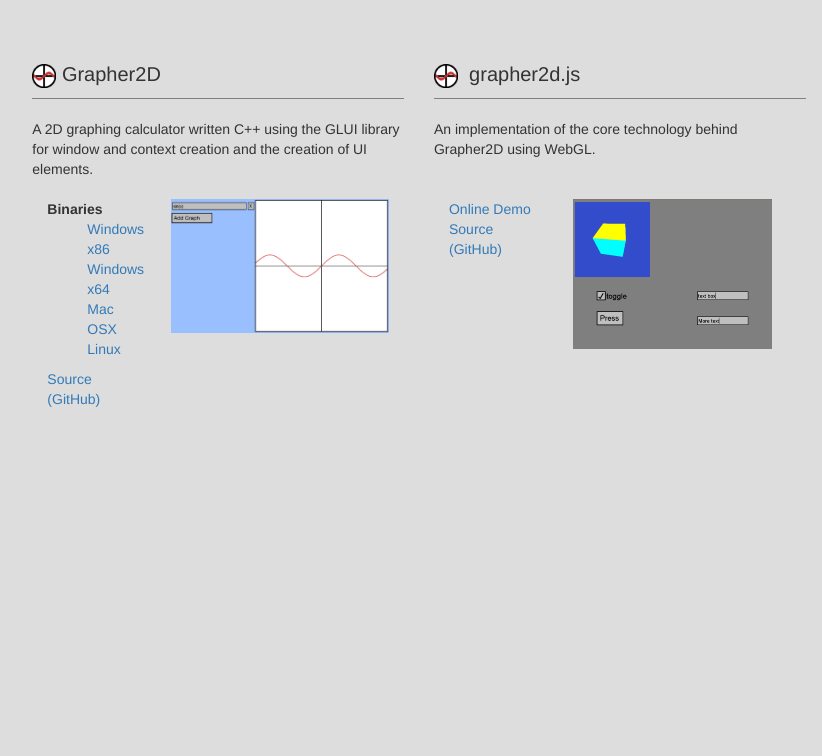
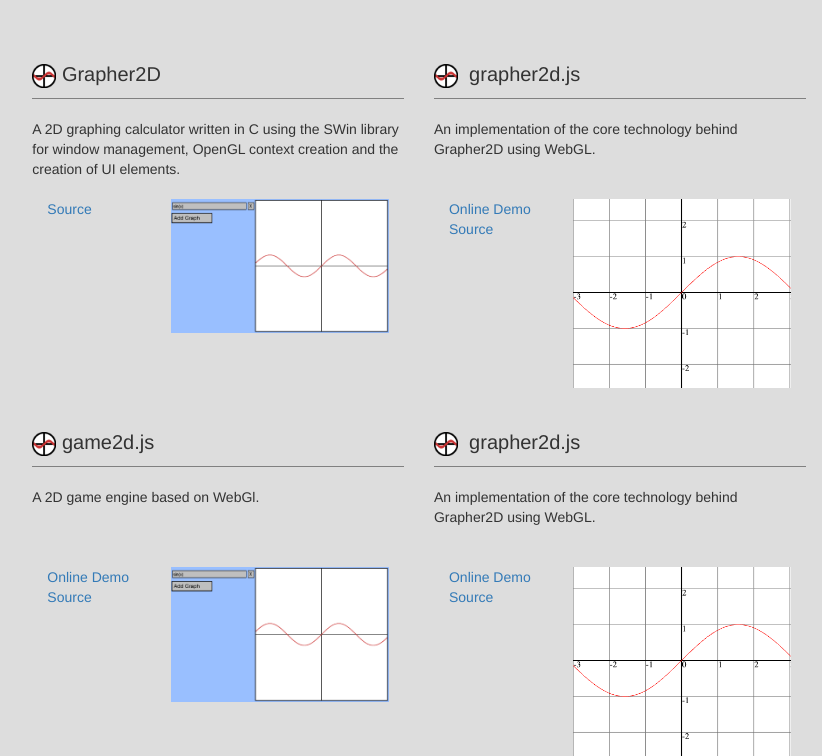
Before and after one commit to sharhar/sharhar.github.io, a PHP site: page /game2d.js/projects.html in a window 1280 px wide. Shown: the part 52-808 px from the top of the page, without its empty margins (221-1043 px from the left). Before the commit the page ends 459 px from the top, so only its background shows below. Run offline with PHP 8.4, Linux system fonts and the light colour scheme.

Commit message:
Added game2d.js

```diff
--- a/base.css
+++ b/base.css
@@ -37,7 +37,7 @@ ul li {
 	height: auto;
 
 	max-width: 100%;
-	max-height: 150px;
+	max-height: 100%;
 }
 
 #login {
--- a/projects.html
+++ b/projects.html
@@ -37,8 +37,9 @@
 				<div class="page-header custom-header" style="border-bottom: 1px solid gray">
 					<img src="images/Grapher2D_Icon.png" alt="" style="width: 24px; height: 24px;"></img>&nbsp;Grapher2D
 				</div>
-				<div style="margin-bottom: 20px; height: 60px">A 2D graphing calculator written C++ using the GLUI library for window and context creation and the creation of UI elements.</div>
+				<div style="margin-bottom: 20px; height: 60px">A 2D graphing calculator written in C using the SWin library for window management, OpenGL context creation and the creation of UI elements.</div>
 				<div class="col-md-4">
+					<!--
 					<strong>Binaries</strong><br>
 					<ul>
 						<li><a href="data/Grapher2D/Grapher2D_0.2.0_win_x86.zip"> Windows x86</a></li>
@@ -46,7 +47,8 @@
 						<li><a href="data/Grapher2D/Grapher2D_0.2.0_OSX.zip"> Mac OSX</a></li>
 						<li><a href="data/Grapher2D/Grapher2D_0.2.0_linux.tar.gz"> Linux</a></li>
 					</ul>
-					<a href="https://github.com/sharhar/Grapher2D">Source (GitHub)</a>
+				-->
+					<a href="https://github.com/sharhar/Grapher2D">Source</a>
 				</div>
 				<div class="col-md-8">
 					<img src="images/Grapher2D.png"  class="projectImg" alt="">
@@ -62,11 +64,50 @@
 				<div style="margin-bottom: 20px; height: 60px">An implementation of the core technology behind Grapher2D using WebGL.</div>
 
 				<div class="col-md-4">
-					<a href="./grapher2d.js/index.html">Online Demo</a>
-					<a href="https://github.com/sharhar/GLUI">Source (GitHub)</a>
+					<a href="./grapher2d.js/index.html">Online Demo</a><br>
+					<a href="https://github.com/sharhar/grapher2d.js">Source</a>
 				</div>
 				<div class="col-md-8">
-					<img src="images/GLUI.png" class="projectImg" alt="">
+					<img src="images/grapher2d.js.png" class="projectImg" alt="">
+				</div>
+			</div>
+		</div>
+	</div>
+	<div class="col-md-2"></div>
+</div>
+
+<div class="container-fluid">
+	<div class="col-md-2"></div>
+	<div class="col-md-8">
+		<div class="col-md-6">
+			<div class="project-display">
+				<div class="page-header custom-header" style="border-bottom: 1px solid gray">
+					<img src="images/Grapher2D_Icon.png" alt="" style="width: 24px; height: 24px;"></img>&nbsp;game2d.js
+				</div>
+				<div style="margin-bottom: 20px; height: 60px">A 2D game engine based on WebGl.</div>
+				<div class="col-md-4">
+					<a href="./game2d.js/index.html">Online Demo</a><br>
+					<a href="https://github.com/sharhar/game2d.js">Source</a>
+				</div>
+				<div class="col-md-8">
+					<img src="images/Grapher2D.png"  class="projectImg" alt="">
+				</div>
+			</div>
+		</div>
+		<div class="col-md-6">
+			<div class="project-display">
+				<div class="page-header custom-header" style="border-bottom: 1px solid gray">
+					<img src="images/Grapher2D_Icon.png" alt="" style="width: 24px; height: 24px;"></img>
+					&nbsp;grapher2d.js
+				</div>
+				<div style="margin-bottom: 20px; height: 60px">An implementation of the core technology behind Grapher2D using WebGL.</div>
+
+				<div class="col-md-4">
+					<a href="./grapher2d.js/index.html">Online Demo</a><br>
+					<a href="https://github.com/sharhar/grapher2d.js">Source</a>
+				</div>
+				<div class="col-md-8">
+					<img src="images/grapher2d.js.png" class="projectImg" alt="">
 				</div>
 			</div>
 		</div>
```
Also changed, not shown: images/grapher2d.js.png (added), 1 other file.
